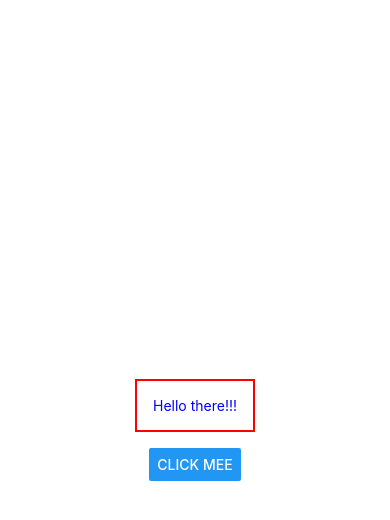
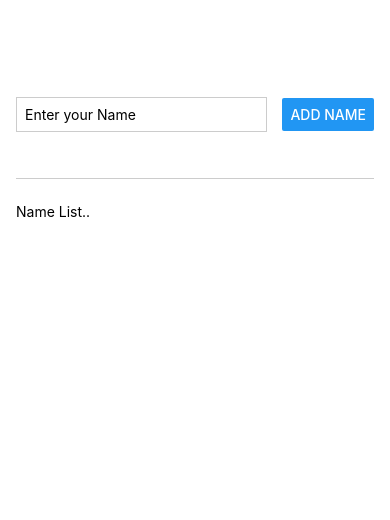
Before and after one commit to nazmulrony/first-rn-app, a React Native app: screen / in a window 390 px wide. Shown: the top 520 px of the page. Built offline with nearby package versions, Linux system fonts and the light colour scheme.

Commit message:
inputs added

```diff
--- a/App.js
+++ b/App.js
@@ -1,29 +1,47 @@
 
-import { Button, StyleSheet, Text, View } from 'react-native';
+import { Button, StyleSheet, Text, TextInput, View } from 'react-native';
 
 export default function App() {
   return (
-    <View style={styles.container}>
+    <View style={styles.appContainer}>
 
-      <Text style={styles.dummyText}>Hello there!!!</Text>
-      <Button title='Click Mee'/>
+      <View style={styles.inputContainer}>
+        <TextInput style={styles.textInput} placeholder='Enter your Name'/>
+        <Button title='Add Name'/>
+      </View>
+      <View style={styles.nameContainer}>
+        <Text>Name List..</Text>
+      </View>
     </View>
   );
 }
 
 const styles = StyleSheet.create({
-  container: {
-    flex: 1,
-    backgroundColor: '#fff',
-    alignItems: 'center',
-    justifyContent: 'center',
-  },
-  dummyText:{
-    color: 'blue',
-    backgroundColor: 'white',
-    borderWidth: 2,
-    padding: 16,
-    margin:16,
-    borderColor:'red',
-  }
+
+appContainer:{
+paddingTop:50,
+paddingHorizontal:16,
+flex:1
+},
+inputContainer:{
+  flex:1,
+  flexDirection:'row',
+  justifyContent: 'space-between',
+  alignItems:'center',
+  borderBottomWidth: 1,
+  borderColor: '#ccc',
+  marginBottom:24
+
+},
+textInput:{
+  width: '70%',
+  borderWidth:1,
+  borderColor: '#ccc',
+  marginRight:8,
+  padding:8
+
+},
+nameContainer:{
+flex:5,
+}
 });
```
